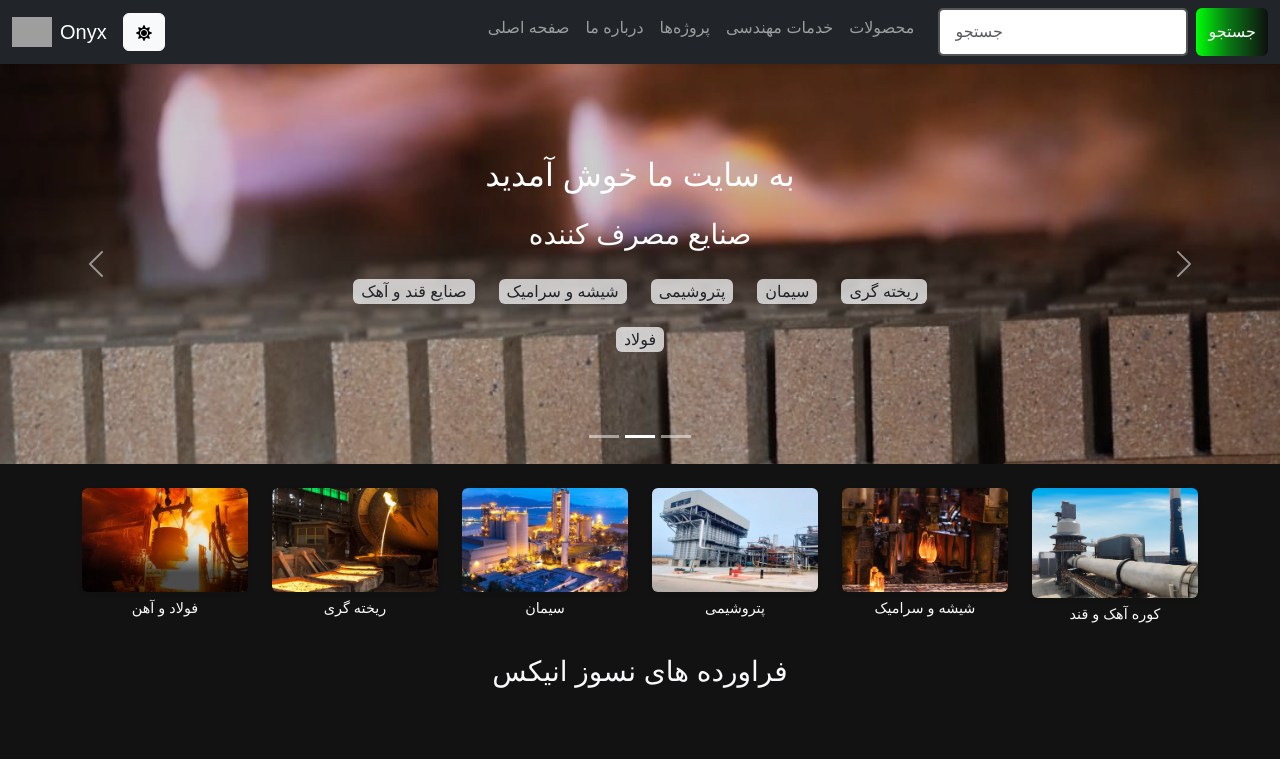
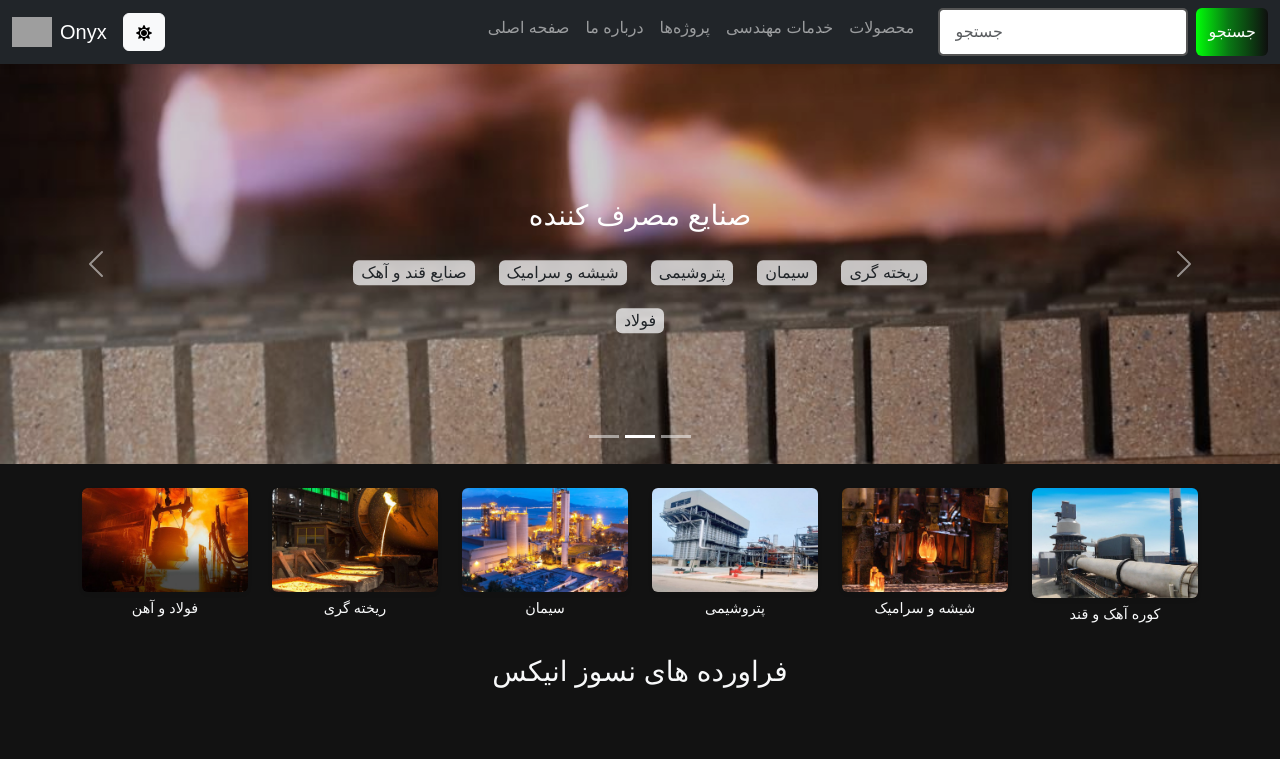
Before and after one commit to Zarpoosh/Onyx, a React (Vite) app: page /products/industrial-bricks in a window 1280 px wide. Shown: the top 759 px of the page. Built offline with nearby package versions, Linux system fonts and the light colour scheme; grey boxes are pictures that could not be loaded; a web font is replaced by a local one.

Commit message:
delete a text

```diff
--- a/src/components/productdetails/IndustrialBricksDetail.tsx
+++ b/src/components/productdetails/IndustrialBricksDetail.tsx
@@ -105,7 +105,6 @@ const IndustrialBricksDetail = () => (
     slides={homeSlides}
     industries={homeIndustries}
     showIndustries={true}
-    fixedText="به سایت ما خوش آمدید"
     interval={3000}
      />
     <Container className="py-4 d-flex justify-content-center align-items-center">
```
